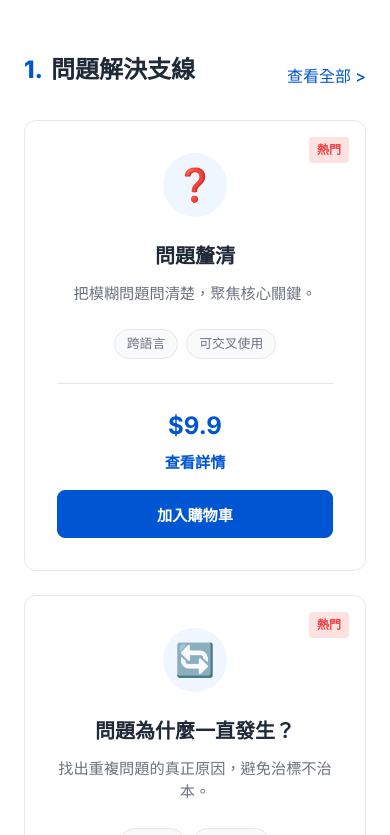
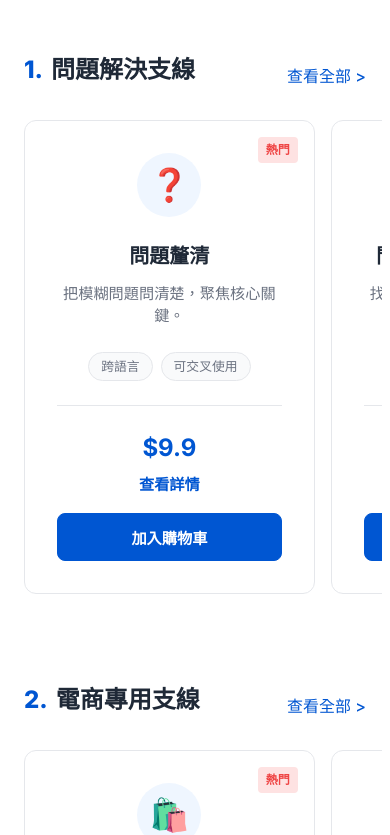
Before and after one commit to optimakspaul/skill_marketplace, a Next.js app: page / in a window 390 px wide. Shown: the part 1609-2444 px from the top of the page. Built offline with nearby package versions, Linux system fonts and the light colour scheme; no server answers.

Commit message:
style: Apply horizontal scroll layout to home page branches on mobile

```diff
--- a/src/app/page.module.css
+++ b/src/app/page.module.css
@@ -565,7 +565,7 @@
 }
 
 @media (max-width: 768px) {
-  .grid4, .stepsGrid {
+  .stepsGrid {
     grid-template-columns: 1fr;
   }
 
@@ -573,3 +573,26 @@
     font-size: 2.5rem;
   }
 }
+
+@media (max-width: 640px) {
+  .grid4 {
+    display: flex;
+    overflow-x: auto;
+    scroll-snap-type: x mandatory;
+    gap: 1rem;
+    padding-bottom: 1.5rem;
+    -webkit-overflow-scrolling: touch;
+    scrollbar-width: none;
+    margin-right: -1rem;
+    padding-right: 1rem;
+  }
+
+  .grid4::-webkit-scrollbar {
+    display: none;
+  }
+
+  .grid4 > div {
+    flex: 0 0 85%;
+    scroll-snap-align: center;
+  }
+}
--- a/src/app/page.tsx
+++ b/src/app/page.tsx
@@ -83,7 +83,9 @@ export default function Home() {
                 </div>
                 <div className={styles.grid4}>
                   {packsInCategory.map(pack => (
-                    <SkillPackCard key={pack.id} pack={pack} />
+                    <div key={pack.id}>
+                      <SkillPackCard pack={pack} />
+                    </div>
                   ))}
                 </div>
               </div>
```
